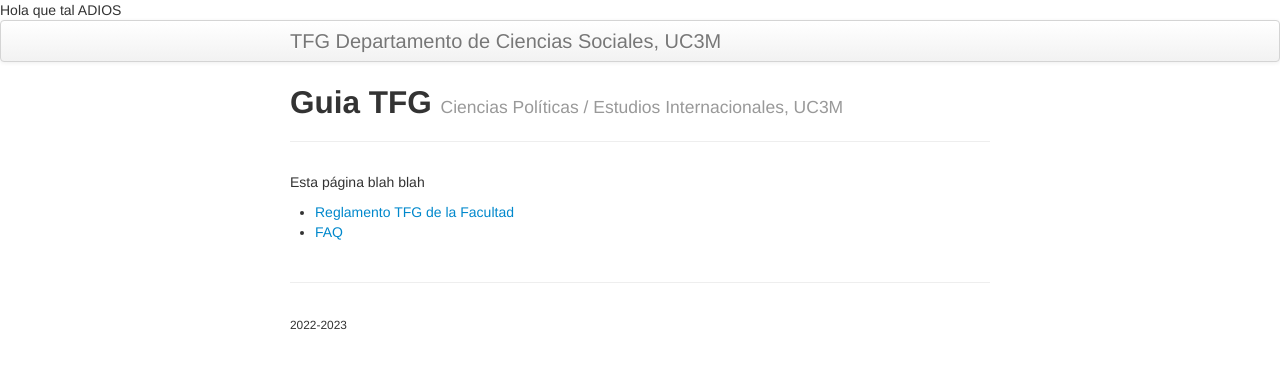
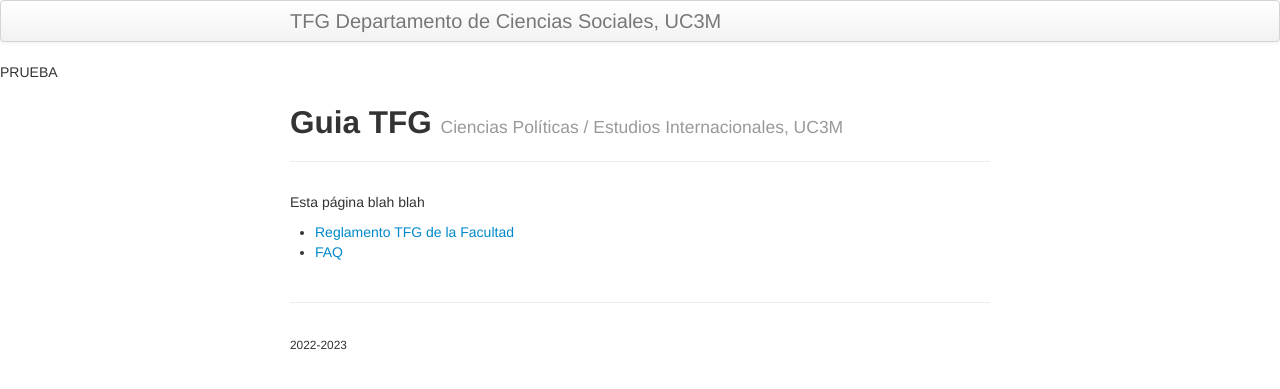
Before and after one commit to franvillamil/TFG, a Jekyll site: the page built from index.md, in a window 1280 px wide. Shown: the top 389 px of the page. Built offline with Jekyll 4.4.1, drawn with Linux system fonts in a browser that asks for light colours.

Commit message:
fixing style

```diff
--- a/_includes/themes/twitter/default.html
+++ b/_includes/themes/twitter/default.html
@@ -5,8 +5,6 @@
     <title>HOLA</title>
     {% if page.description %}<meta name="description" content="{{ page.description }}">{% endif %}
     <meta name="author" content="{{ site.author.name }}">
-
-    Hola que tal
 
     <!-- Enable responsive viewport -->
     <meta name="viewport" content="width=device-width, initial-scale=1.0">
@@ -30,7 +28,7 @@
   </head>
 
   <body>
-    ADIOS
+
     <div class="navbar">
       <div class="navbar-inner">
         <div class="container-narrow">
@@ -38,6 +36,8 @@
         </div>
       </div>
     </div>
+
+    PRUEBA
 
     <div class="container-narrow">
 
--- a/index.md
+++ b/index.md
@@ -8,4 +8,4 @@ description:
 Esta página blah blah
 
 - [Reglamento TFG de la Facultad](files/reglamento.pdf)
-- [FAQ](pages/overview.html)
+- [FAQ](pages/FAQ.html)
```
